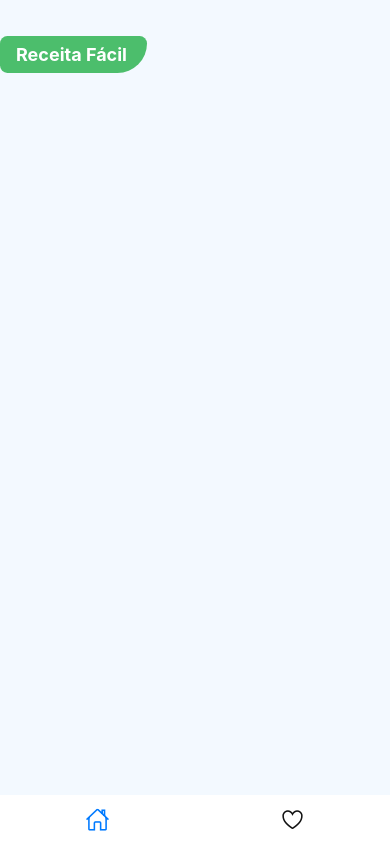
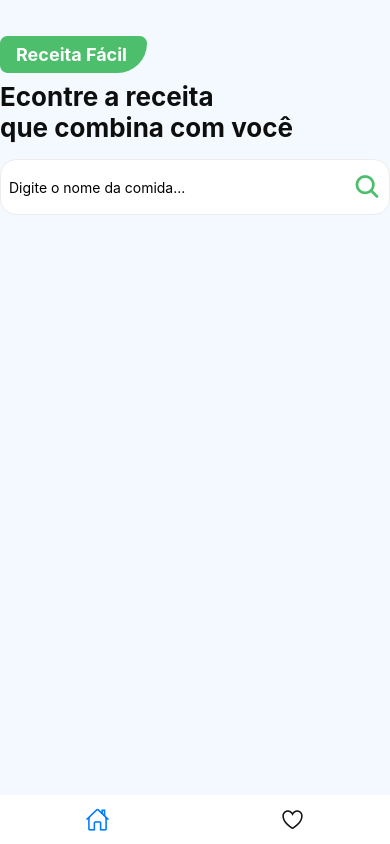
Before and after one commit to YasminCastro/course-react-native, a React Native app: screen /HomeTab in a window 390 px wide. Built offline with nearby package versions, Linux system fonts and the light colour scheme.

Commit message:
feat: input

```diff
--- a/src/pages/home/index.js
+++ b/src/pages/home/index.js
@@ -1,10 +1,29 @@
-import { View, Text, StyleSheet, SafeAreaView } from "react-native";
+import {
+  View,
+  Text,
+  StyleSheet,
+  SafeAreaView,
+  TextInput,
+  TouchableOpacity,
+} from "react-native";
+import { Ionicons } from "@expo/vector-icons";
 import { Logo } from "../../components/logo";
 
 export function Home() {
   return (
     <SafeAreaView style={styles.container}>
       <Logo />
+      <Text style={styles.title}>Econtre a receita</Text>
+      <Text style={styles.title}>que combina com você</Text>
+      <View style={styles.form}>
+        <TextInput
+          placeholder="Digite o nome da comida..."
+          style={styles.input}
+        />
+        <TouchableOpacity>
+          <Ionicons name="search" size={28} color="#4CBE6C" />
+        </TouchableOpacity>
+      </View>
     </SafeAreaView>
   );
 }
@@ -16,4 +35,27 @@
     paddingTop: 36,
     paddingStart: 14,
   },
+  title: {
+    fontSize: 26,
+    fontWeight: "bold",
+    color: "#0e0e0e",
+  },
+  form: {
+    backgroundColor: "#FFF",
+    width: "100%",
+    borderRadius: 16,
+    marginBottom: 16,
+    marginTop: 16,
+    borderWidth: 1,
+    borderColor: "#ECECEC",
+    paddingLeft: 8,
+    paddingRight: 8,
+    flexDirection: "row",
+    alignItems: "center",
+    justifyContent: "space-between",
+  },
+  input: {
+    width: "90%",
+    height: 54,
+  },
 });
```
